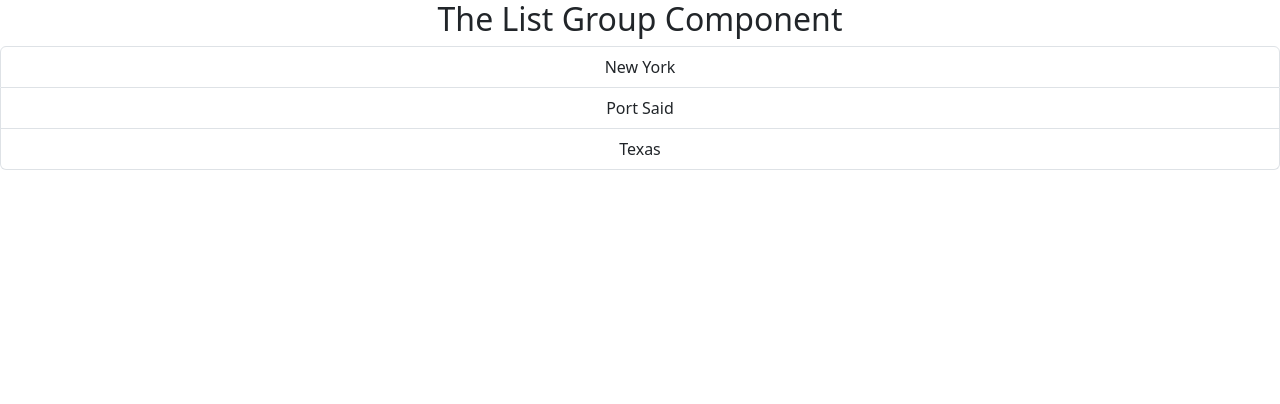
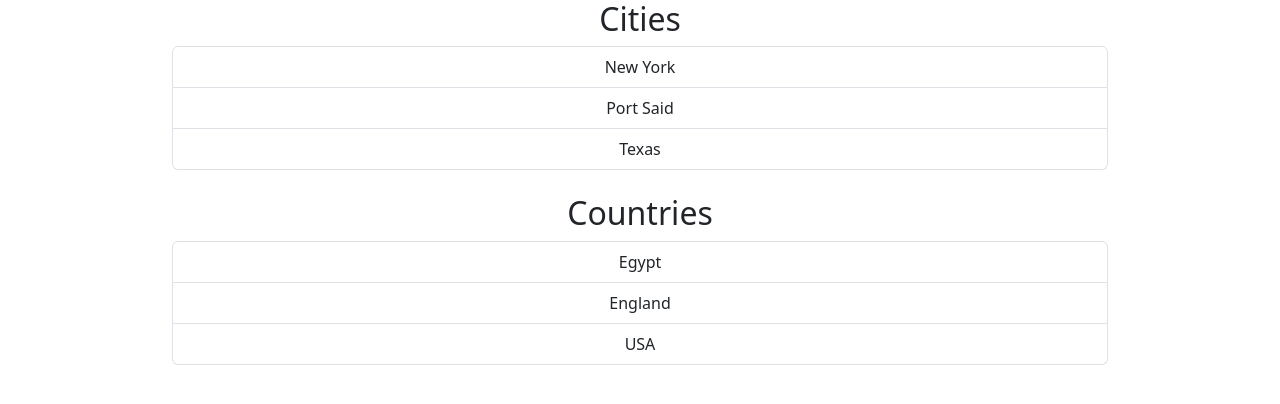
Before and after one commit to batman-2006/react_app, a React (Vite) app: page / in a window 1280 px wide. Shown: the top 404 px of the page. Built offline with nearby package versions, Linux system fonts and the light colour scheme.

Commit message:
Converted ListGroup Component To a Reusable Component With Props

```diff
--- a/src/App.tsx
+++ b/src/App.tsx
@@ -2,7 +2,26 @@
 
 function app ()
 {
-  return <div><ListGroup></ListGroup></div>
+  let cities =
+    [
+        'New York',
+        'Port Said',
+        'Texas',
+    ];
+
+    let Countries =
+    [
+        'Egypt',
+        'England',
+        'USA',
+    ];
+
+  return (<div>
+    <ListGroup items={cities} heading='Cities' />
+    <br />
+    <ListGroup items={Countries} heading='Countries' />
+
+    </div> );
 }
 
 export default app;
--- a/src/components/ListGroup.tsx
+++ b/src/components/ListGroup.tsx
@@ -1,26 +1,26 @@
-import { MouseEvent } from "react";
+import { MouseEvent, useState } from "react";
 
-function ListGroup ()
+interface Props
 {
+  items: string[];
+  heading: string;
+}
 
-    let items =
-    [
-        'New York',
-        'Port Said',
-        'Texas',
-    ];
+function ListGroup ({items , heading}: Props)
+{
+    const [selectedIndex , setSelectedIndex] = useState(-1);
 
     const handleClick = (event : MouseEvent) => console.log(event);
     return (
   <>
+      <div className="container w-75">
+
   <center>
-    <h2>The List Group Component</h2>
+    <h2>{heading}</h2>
     {
     items.length === 0 && <>
-    <div className="container w-75">
       <div className="alert alert-danger" role="alert">
   No Records To Show !
-</div>
 </div>
 </>
 }
@@ -28,13 +28,15 @@
        {
        items.map((item , index) => (
        <li key={index}
-       className="list-group-item"
-       onClick={handleClick}
+       className={ selectedIndex === index ? "list-group-item active" : "list-group-item"}
+       onClick={() =>setSelectedIndex(index)}
        >{item}</li>
        ))
        }
       </ul>
       </center>
+      </div>
+
   </>
     );
 }
```
